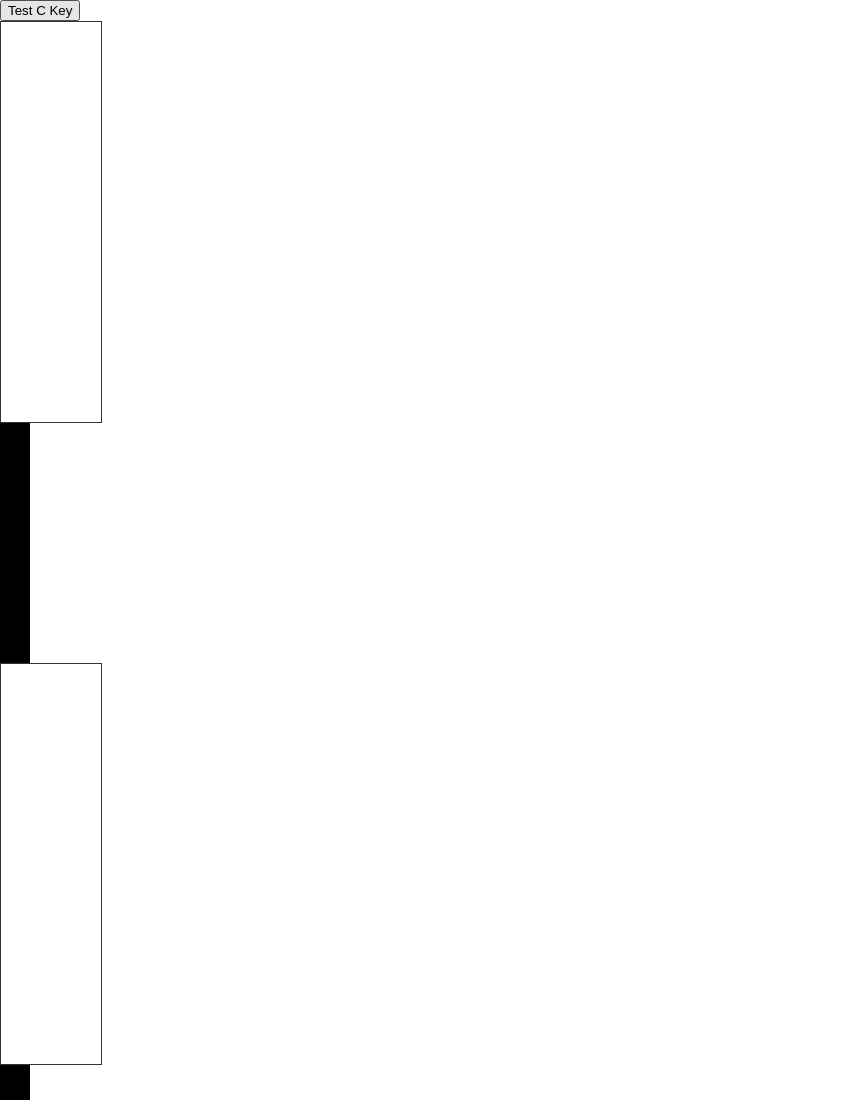
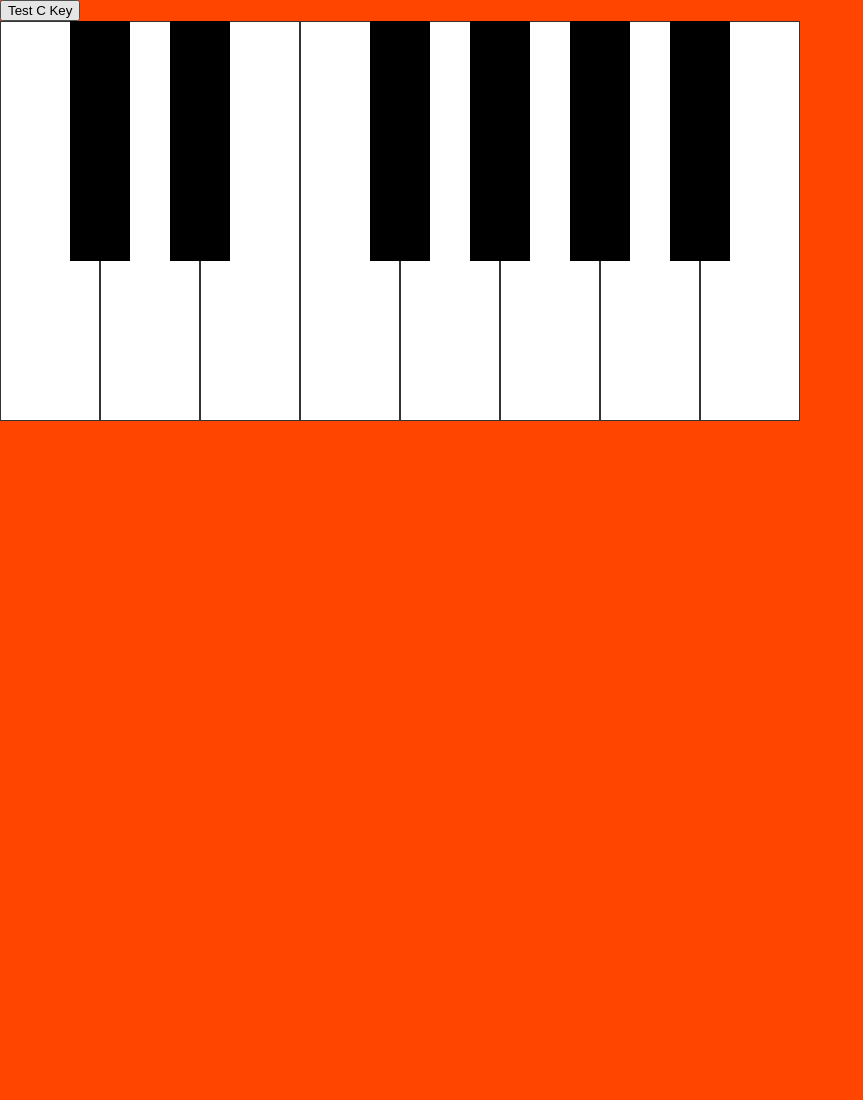
Before and after one commit to mako-hammerhead-2022/the-alicia-keys, a website: page index.html in a window 1280 px wide. Shown: the top 1100 px of the page, without its empty margins (0-863 px from the left). After the commit the page ends 800 px from the top, so only its background shows below. Drawn offline with Linux system fonts and the light colour scheme.

Commit message:
added key styling

```diff
--- a/index.html
+++ b/index.html
@@ -13,6 +13,8 @@
   <!-- c, d, e, f, g, a, b, c1 -->
 
 <button id="test-button" onclick="playNote(e)">Test C Key</button>
+
+<!-- <input type ="text" onkeypress="playNote(e)">  -->
 
 <div class="keys">
 
@@ -42,7 +44,9 @@
 
   <div class="white" id="b"></div>
 
-  <div class="black" id="c1"></div>
+  <div class="black" id="b-sharp"></div>
+
+  <div class="white" id="c1"></div>
 
 </div>
 
--- a/index.js
+++ b/index.js
@@ -3,11 +3,10 @@
 // CODE FROM JSC - DRESS-THE-CLOWN
 // onkeydown for (a = 65, s=83, d=68, f=70, j=74, k=75, l=76, ;=186)
 
-const logKey = (e) => {
-  console.log(e)
-}
 
-document.addEventListener('keyup', logKey(e))
+document.addEventListener("keyup", function(e){
+  console.log(e.keyCode)
+});
 
 function checkKey(e) {
 
--- a/styles.css
+++ b/styles.css
@@ -1,9 +1,17 @@
-
+*, *::before, *::after {
+  box-sizing: border-box;
+}
 
 body {
   margin: 0;
   padding: 0;
-  background-color: white;
+  background-color: orangered;
+  align-items: center;
+  justify-content: center;
+}
+
+.keys {
+  display: flex;
 }
 
 .white {
```
